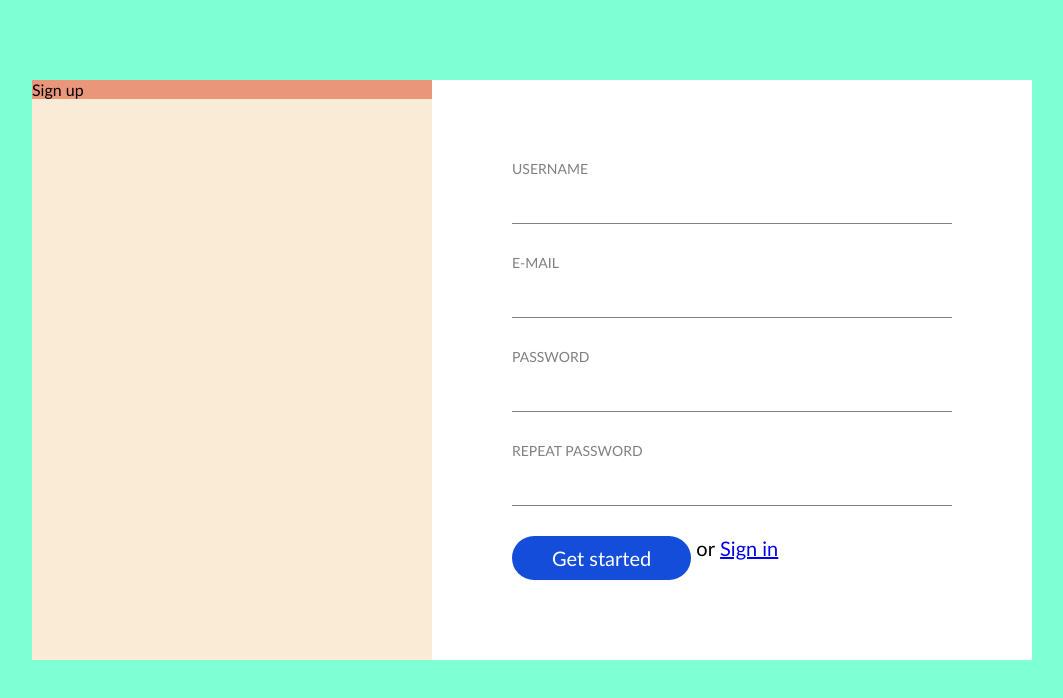
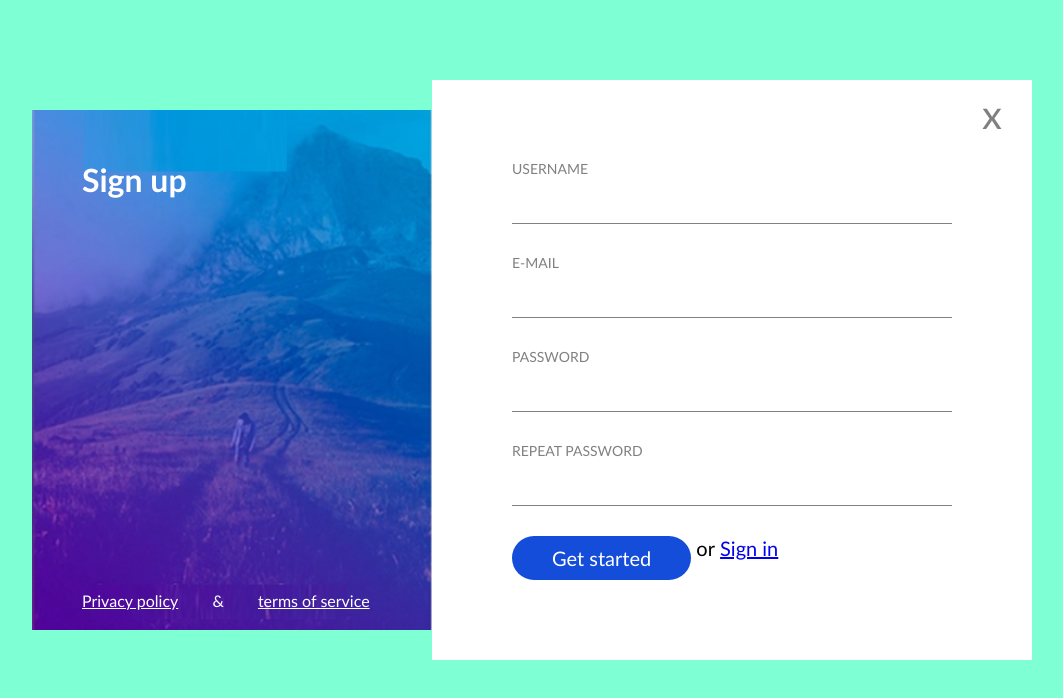
Before and after one commit to Evgeniya-SS/4-sign-up, a plain HTML site: page index.html in a window 1280 px wide. Shown: the whole page, without its empty margins (108-1171 px from the left). Drawn offline with Linux system fonts and the light colour scheme.

Commit message:
much design

```diff
--- a/css/style.css
+++ b/css/style.css
@@ -19,23 +19,83 @@
             background-color: aquamarine;
             margin-left: calc( (100% - 1000px) / 2);
             margin-top: 80px;
-            background-color: antiquewhite;
+
+            position: relative;
 
         }
         .left-side {
             display: inline-block;
             width: 40%;
-            float: left;
-            background-color: darksalmon;
+            background-color: blue;
+            color: #fff;
+            padding: 50px;
+            padding-bottom: 25px;
+
+            background-image: url(../pic.png);
+            background-repeat: no-repeat;
+            background-size: cover;
+            background-position: bottom center;
+
+            position: absolute;
+            top: 30px;
+            /*left: 0;*/
+            bottom: 30px;
+
 
         }
+            .left-side > h1 {
+                display: inline-block;
+                color: #fff;
+                width: 100%;
+
+            }
+            .left-side > div {
+                display: inline-block;
+                width: 100%;
+
+                position: absolute;
+                bottom: 20px;
+                left: 50px;
+
+            }
+
+                .left-side > div > a {
+                    display: inline-block;
+                    color: #fff;
+
+                }
+                .left-side > div > span {
+                    display: inline-block;
+                    color: #fff;
+                    margin-left: 30px;
+                    margin-right: 30px;
+
+                }
+
         .right-side {
             display: inline-block;
             width: 60%;
             padding: 80px;
-            float: left;
+            float: right;
             background-color: white;
             font-size: 20px;
+
+        }
+
+        .right-side > .close {
+            display: inline-block;
+            color: black;
+            width: 80px;
+            height: 80px;
+            font-size: 40px;
+            color: grey;
+            text-align: center;
+            padding-top: 10px;
+
+            position: absolute;
+            top: 0;
+            right: 0;
+
 
         }
 
--- a/index.html
+++ b/index.html
@@ -11,10 +11,16 @@
 <body>
     <div class="container">
         <div class="left-side">
-                Sign up
+                <h1>Sign up</h1>
+                <div>
+                    <a href="#"> Privacy policy</a>
+                    <span>&</span>
+                    <a href="#"> terms of service</a>
+                </div>
         </div>
         <div class="right-side">
-        <form>
+            <div class="close">x</div>
+            <form>
                 <div class="form-row">
                     <label for="">Username</label>
                     <input type="text">
@@ -36,7 +42,7 @@
                     <span>or</span>
                     <a href="#">Sign in</a>
                 </div>
-        </form>
+            </form>
         </div>
     </div>
 </body>
```
